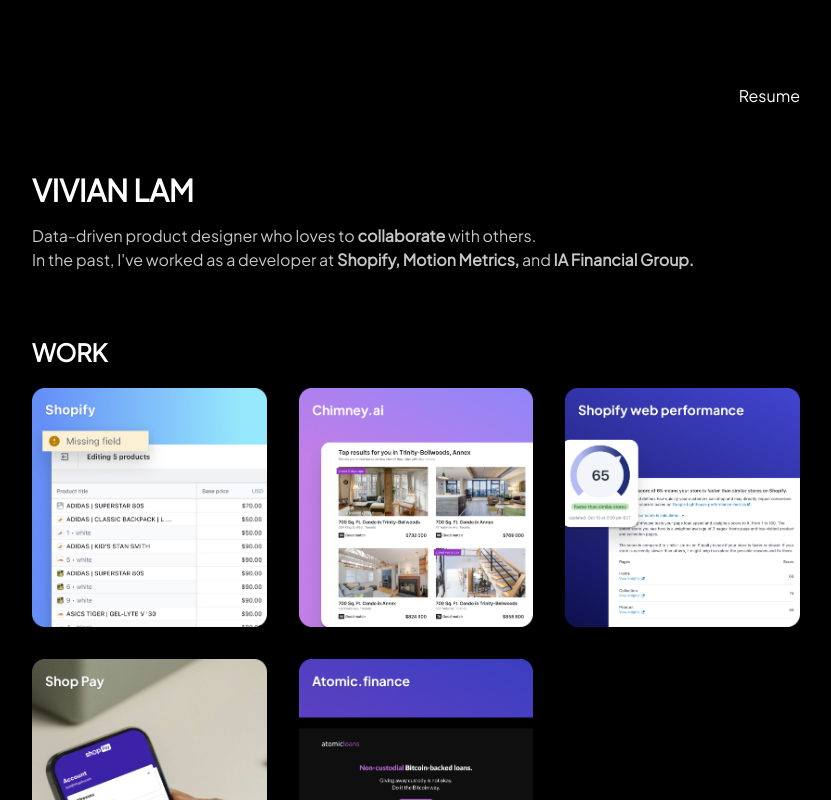
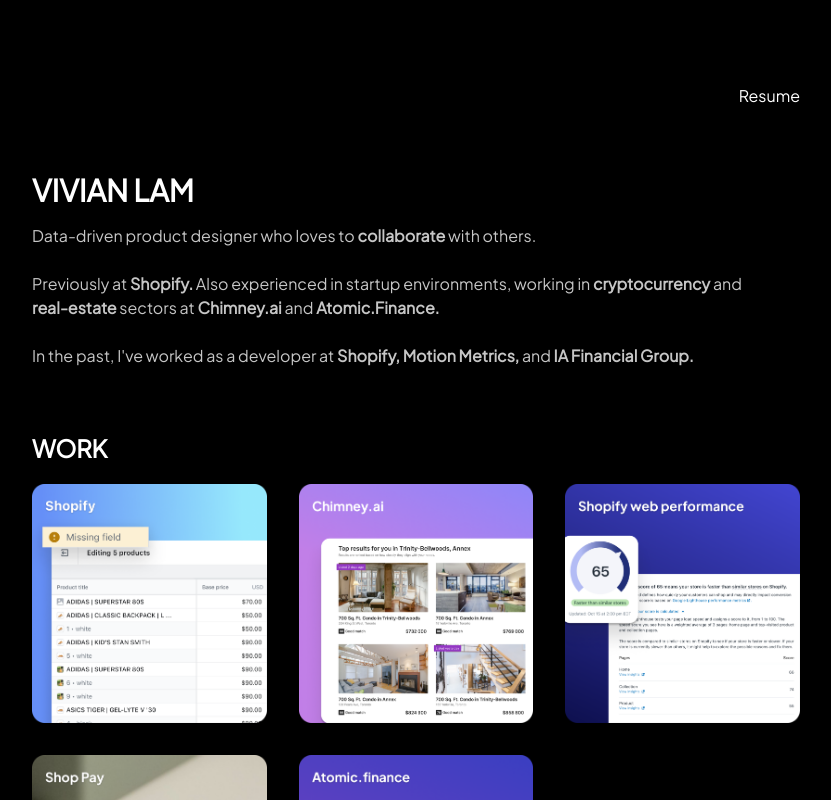
Before and after one commit to gbvivian/2022, a React (Create React App) app: page /#/ in a window 1280 px wide. Shown: the top 800 px of the page, without its empty margins (224-1055 px from the left). Built offline with nearby package versions, Linux system fonts and the light colour scheme.

Commit message:
Update bio

```diff
--- a/src/components/HomePage.jsx
+++ b/src/components/HomePage.jsx
@@ -34,8 +34,19 @@
           className="text-[#C6C6C6] text-l mt-4"
           style={{ maxWidth: '745px' }}
         >
-          Data-driven product designer who loves to <BoldText t="collaborate" />{' '}
-          with others.
+          <div>
+            Data-driven product designer who loves to{' '}
+            <BoldText t="collaborate" /> with others.
+          </div>
+
+          <br></br>
+          <div>
+            Previously at <BoldText t="Shopify." /> Also experienced in startup
+            environments, working in <BoldText t="cryptocurrency" /> and{' '}
+            <BoldText t="real-estate" /> sectors at <BoldText t="Chimney.ai" />{' '}
+            and <BoldText t="Atomic.Finance." />
+          </div>
+          <br></br>
           <div>
             In the past, I've worked as a developer at <BoldText t="Shopify," />{' '}
             <BoldText t="Motion Metrics," /> and{' '}
```
